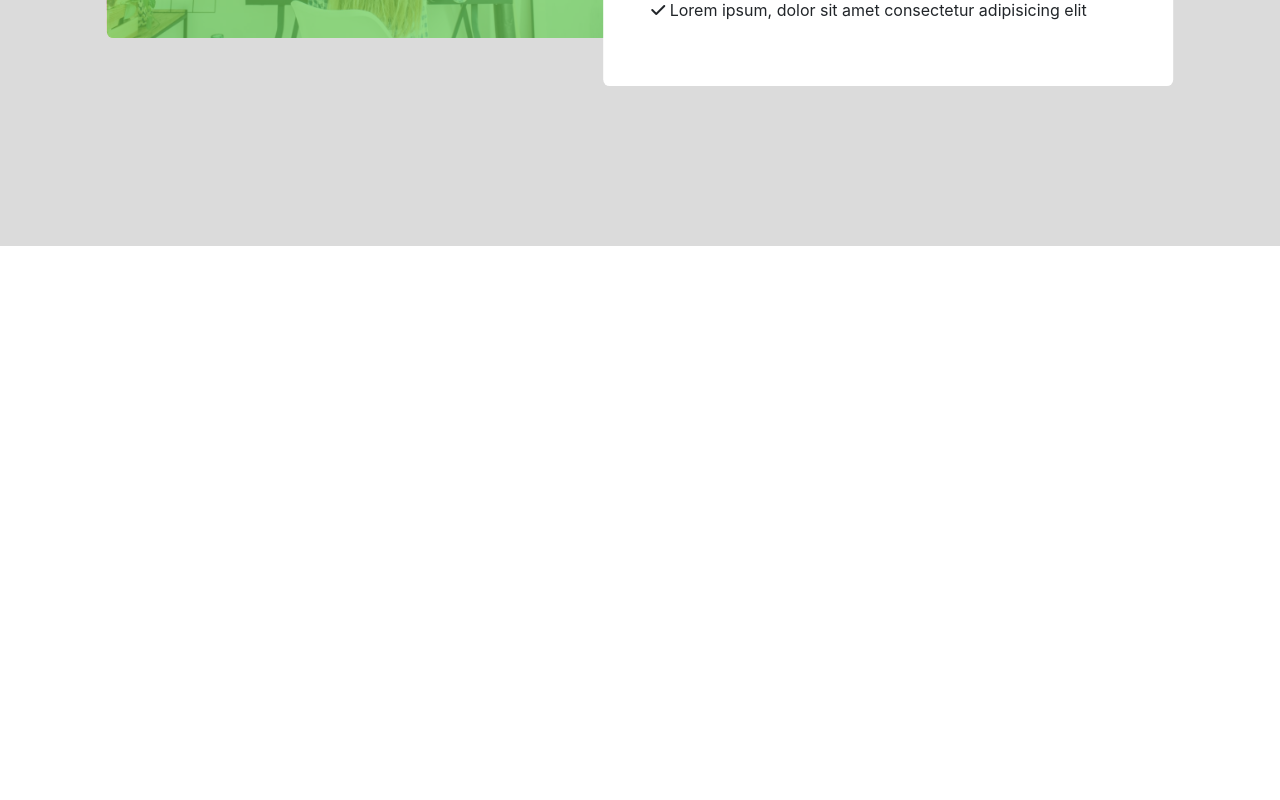
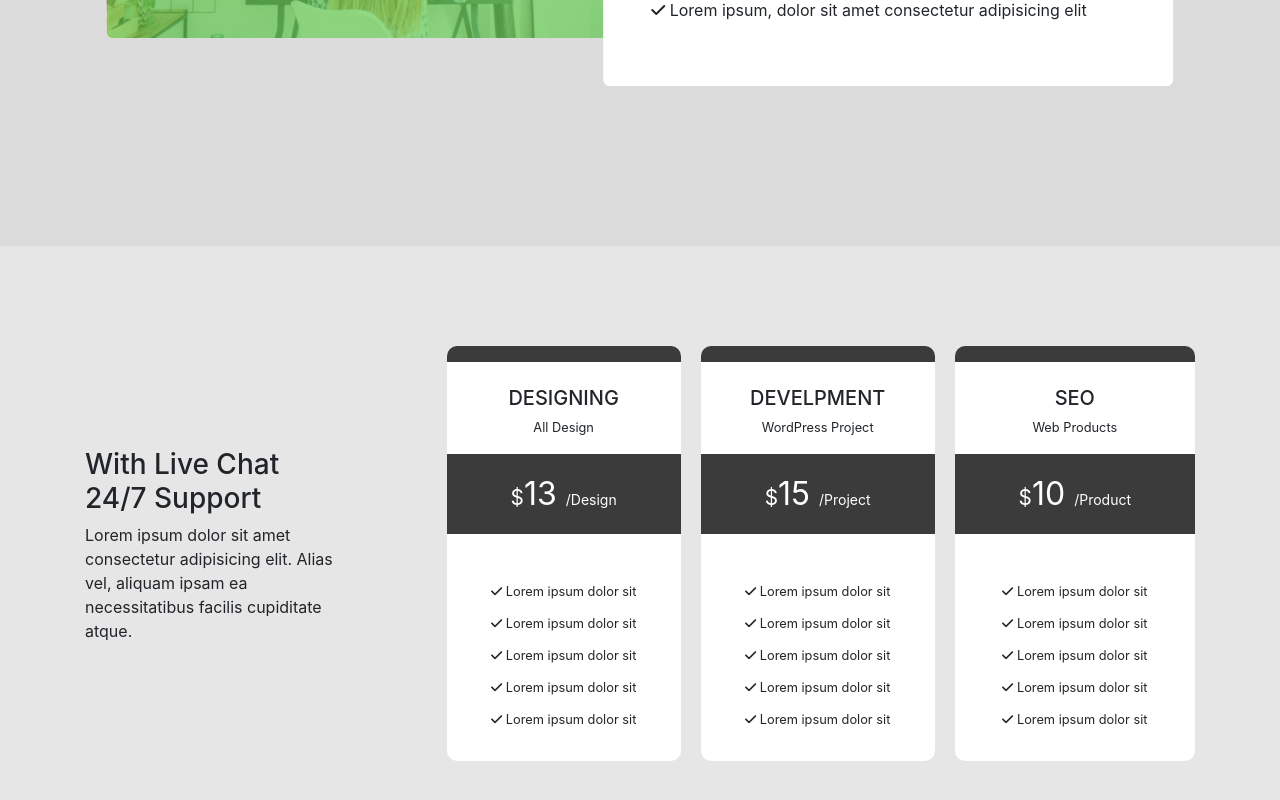
Before and after one commit to Onda-dev/proj-html-vuejs, a Vue app: page / in a window 1280 px wide. Shown: the part 3655-4455 px from the top of the page. Before the commit the page ends 3901 px from the top, so only its background shows below. Built offline with nearby package versions, Linux system fonts and the light colour scheme.

Commit message:
Sezione servizi aggiunta

```diff
--- a/src/App.vue
+++ b/src/App.vue
@@ -2,27 +2,19 @@
   <div id="app">
     <HeaderBase/>
     <MainBase/>
-    <MissionSection/>
-    <ProjectSection/>
-    <FeedbacksSection/>
+
   </div>
 </template>
 
 <script>
 import HeaderBase from './components/blocks/HeaderBase.vue'
 import MainBase from './components/blocks/MainBase.vue'
-import MissionSection from './components/sections/MissionSection.vue'
-import ProjectSection from './components/sections/ProjectsSection.vue'
-import FeedbacksSection from './components/sections/FeedbacksSection.vue'
 
 export default {
   name: 'App',
   components: {
     HeaderBase,
     MainBase,
-    MissionSection,
-    ProjectSection,
-    FeedbacksSection,
   }
 }
 </script>
--- a/src/components/blocks/MainBase.vue
+++ b/src/components/blocks/MainBase.vue
@@ -2,17 +2,29 @@
     <main>
         <HeroSection/>
         <IntroductionSection/>
+        <MissionSection/>
+        <ProjectSection/>
+        <FeedbacksSection/>
+        <ServicesSection/>
     </main>
 </template>
 
 <script>
 import HeroSection from '../sections/HeroSection.vue'
 import IntroductionSection from '../sections/IntroductionSection.vue'
+import MissionSection from '../sections/MissionSection.vue'
+import ProjectSection from '../sections/ProjectsSection.vue'
+import FeedbacksSection from '../sections/FeedbacksSection.vue'
+import ServicesSection from '../sections/ServicesSection.vue'
 
 export default {
     components: {
-      HeroSection,
-      IntroductionSection,
+        HeroSection,
+        IntroductionSection,
+        MissionSection,
+        ProjectSection,
+        FeedbacksSection,
+        ServicesSection,
     },
     name: 'MainBase'
 }
--- /dev/null
+++ b/src/components/commons/ServiceCard.vue
@@ -0,0 +1,78 @@
+<template>
+    <div class="service-card py-3">
+        <h2 class="pt-4 pb-2">{{title}}</h2>
+        <div class="subtitle pb-3">{{subtitle}}</div>
+        <div class="price py-3 mb-5"><span class="currency">$</span>{{price}} <span class="service">/{{service}}</span></div>
+        <ul>
+            <li>
+                <i class="fa-solid fa-check"></i>
+                Lorem ipsum dolor sit
+            </li>
+            <li>
+                <i class="fa-solid fa-check"></i>
+                Lorem ipsum dolor sit
+            </li>
+            <li>
+                <i class="fa-solid fa-check"></i>
+                Lorem ipsum dolor sit
+            </li>
+            <li>
+                <i class="fa-solid fa-check"></i>
+                Lorem ipsum dolor sit
+            </li>
+            <li>
+                <i class="fa-solid fa-check"></i>
+                Lorem ipsum dolor sit
+            </li>
+        </ul>
+    </div>
+</template>
+
+<script>
+export default {
+    name: 'ServiceCard',
+    props: {
+        title: String,
+        subtitle: String,
+        price: Number,
+        service: String
+    }
+}
+</script>
+
+<style lang="scss" scoped>
+ul {
+    padding: 0;
+    li {
+        font-size: 0.8rem;
+        margin: 0.8rem 0;
+    }
+}
+.service-card {
+    text-align: center;
+    background:linear-gradient(180deg,rgb(59, 59, 59) 33%,rgb(255, 255, 255) 33%);
+    border-radius: .625rem;
+    h2 {
+        text-transform: uppercase;
+        font-size: 1.25rem;
+        background-color: white;
+        margin-bottom: 0;
+    }
+    .currency {
+        font-size: 1.3rem;
+    }
+    .subtitle {
+        font-size: .8rem;
+        background-color: white;
+    }
+    .price {
+        color: white;
+        font-size: 2rem;
+        background-color: rgb(59, 59, 59);
+        padding: 0 4rem;
+    }
+    .service {
+        font-size: .875rem;
+    }
+}
+</style>
--- /dev/null
+++ b/src/components/sections/ServicesSection.vue
@@ -0,0 +1,58 @@
+<template>
+    <section>
+        <div class="container">
+            <div class="row">
+                <div class="col-3 d-flex flex-column justify-content-center">
+                    <h3>With Live Chat 24/7 Support</h3>
+                    <p>Lorem ipsum dolor sit amet consectetur adipisicing elit. Alias vel, aliquam ipsam ea necessitatibus facilis cupiditate atque.</p>
+                </div>
+                <div class="col-9 card-box d-flex justify-content-end">
+                    <div class="cards" v-for="(service, index) in services" :key="index">
+                        <ServiceCard :title="service.title" :subtitle="service.subtitle" :price="service.price" :service="service.service"/>
+                    </div>
+                </div>
+            </div>
+        </div>
+    </section>
+</template>
+<script>
+import ServiceCard from '../commons/ServiceCard.vue'
+export default {
+  components: { ServiceCard },
+    name: 'ServicesSection',
+    data(){
+        return {
+            services: [
+                {
+                    "title": "designing",
+                    "subtitle": "All Design",
+                    "price": 13,
+                    "service": "Design"
+                },
+                {
+                    "title": "develpment",
+                    "subtitle": "WordPress Project",
+                    "price": 15,
+                    "service": "Project"
+                },
+                {
+                    "title": "seo",
+                    "subtitle": "Web Products",
+                    "price": 10,
+                    "service": "Product"
+                }
+            ]
+        }
+    }
+}
+</script>
+
+<style lang="scss" scoped>
+section {
+    padding: 6.25rem 0;
+    background-color: rgb(230, 230, 230);
+}
+.card-box {
+    gap: 1.25rem;
+}
+</style>
```
